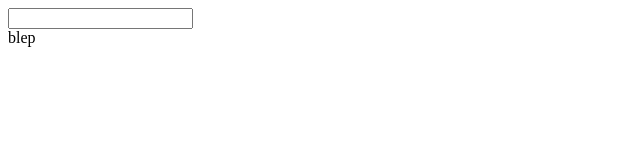
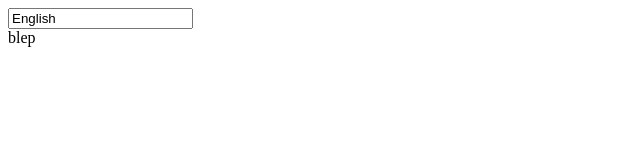
Before and after one commit to kamholz/panlex-language-picker, a website: page index.html in a window 1280 px wide. Shown: the full height of the page, 0-640 px from the left. Drawn offline with Linux system fonts and the light colour scheme.

Commit message:
added ability to set default value

```diff
--- a/index.html
+++ b/index.html
@@ -8,7 +8,7 @@
   </head>
 
   <body>
-    <panlex-language-picker></panlex-language-picker>
+    <panlex-language-picker value="English"></panlex-language-picker>
     <div>blep</div>
   </body>
 
--- a/index.js
+++ b/index.js
@@ -42,7 +42,8 @@ class PanLexLanguagePicker extends HTMLElement {
     `
     this.input = document.createElement("input");
     this.input.type = "text";
-    this.input.addEventListener("input", this.debouncedGetSuggestions.bind(this))
+    this.input.addEventListener("input", this.debouncedGetSuggestions.bind(this));
+    this.input.value = (this.attributes.value && this.attributes.value.value) || "";
     this.appendChild(this.input);
     this.lngList = document.createElement("ul");
     this.appendChild(this.lngList);
--- a/package.json
+++ b/package.json
@@ -1,6 +1,6 @@
 {
   "name": "panlex-language-picker",
-  "version": "1.1.0",
+  "version": "1.2.0",
   "description": "Super customizable Web Component to select a PanLex language variety",
   "main": "index.js",
   "scripts": {
```
